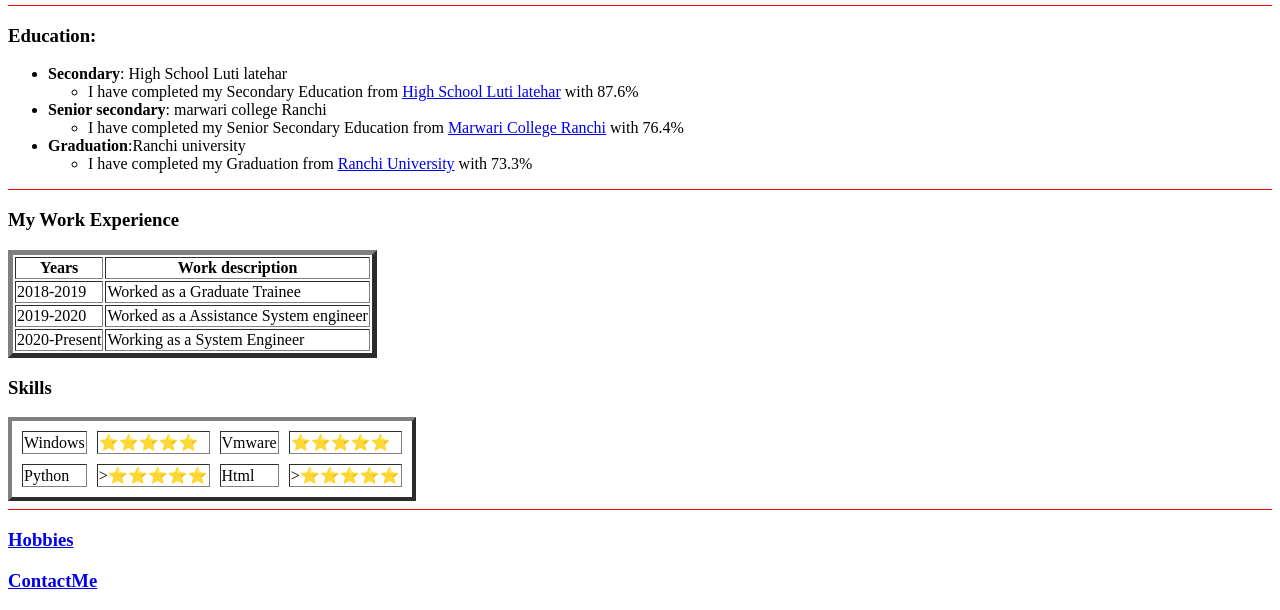
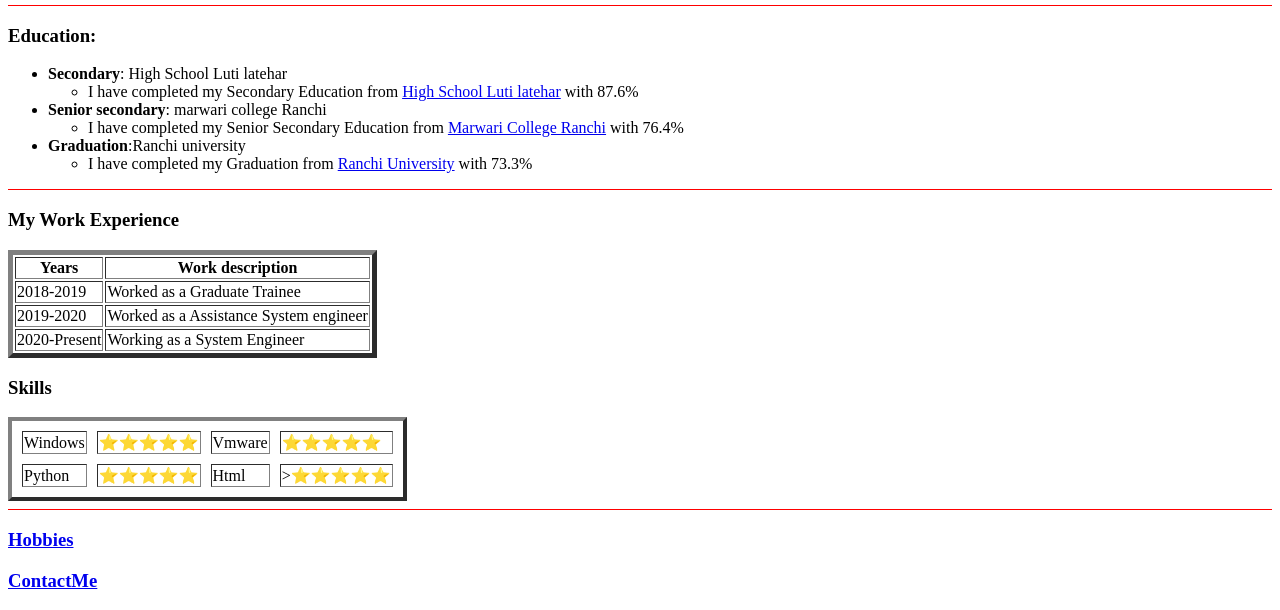
Before and after one commit to RajShivam007/CV, a plain HTML site: page index.html in a window 1280 px wide. Shown: the part 207-817 px from the top of the page. Drawn offline with Linux system fonts and the light colour scheme.

Commit message:
Update index.html

```diff
--- a/index.html
+++ b/index.html
@@ -69,7 +69,7 @@
       </tr>
       <tr>
         <td>Python</td>
-        <td>>⭐⭐⭐⭐⭐</td>
+        <td>⭐⭐⭐⭐⭐</td>
         <td>Html</td>
         <td>>⭐⭐⭐⭐⭐</td>
       </tr>
```
